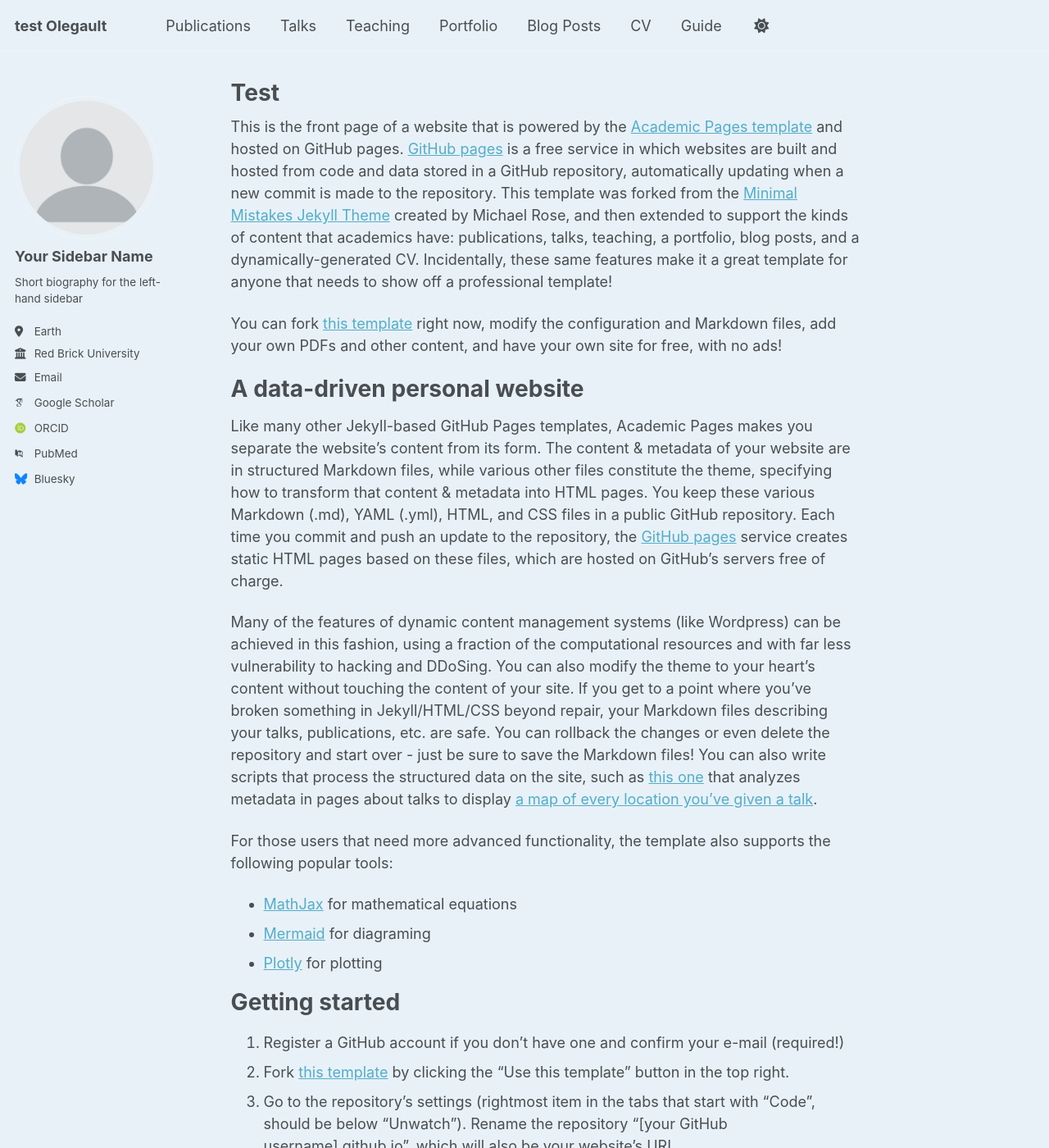
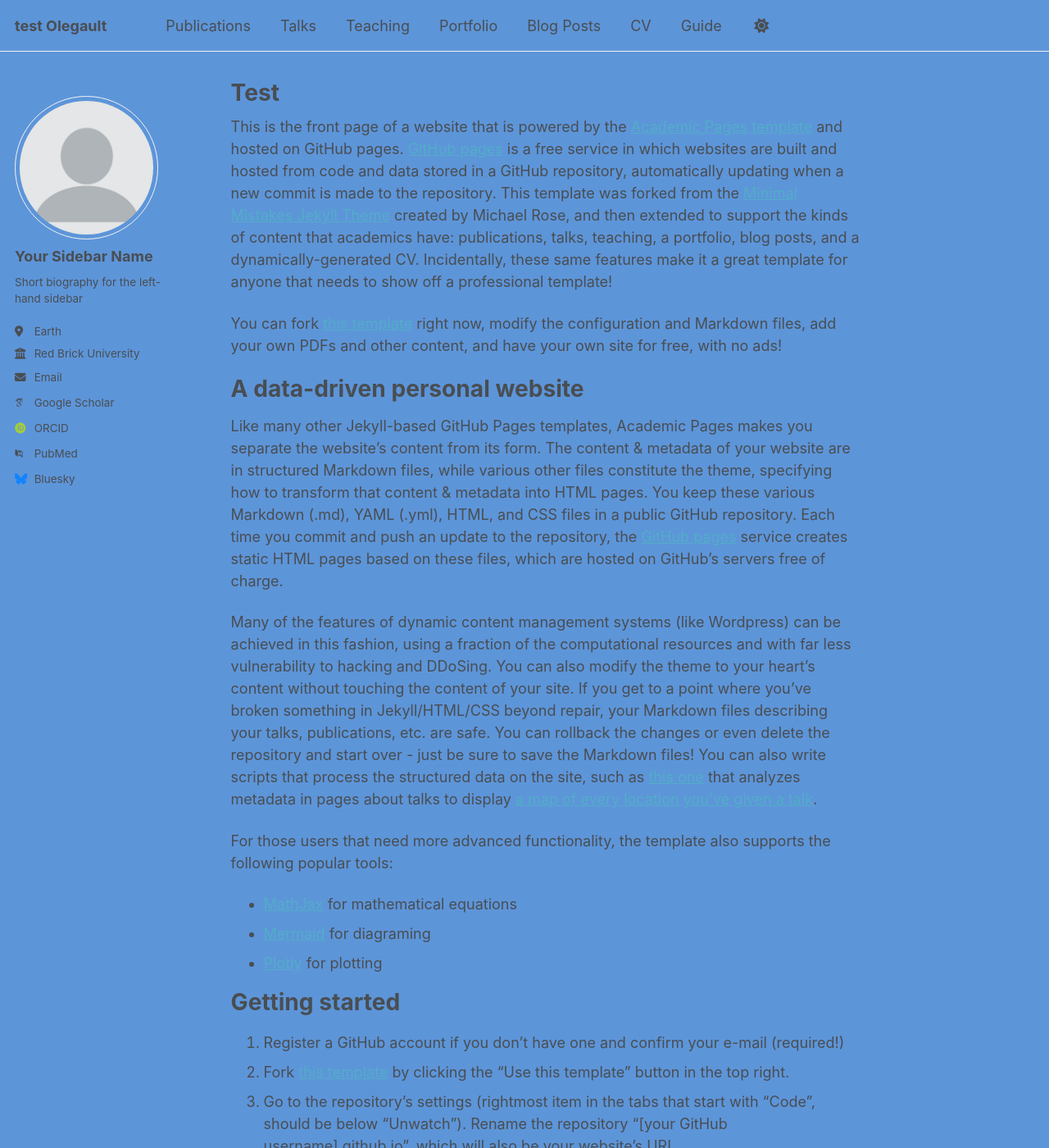
Before and after one commit to olivierrlegault/DrOlivierLegault, a Jekyll site: the page built from _pages/about.md, in a window 1280 px wide and 1400 px high. Shown: the whole window at 82% size. Built offline with Jekyll 4.4.1, drawn with Linux system fonts in a browser that asks for light colours; some web fonts are replaced; a script that is not in the unit is left out.

Commit message:
Update _default.scss

```diff
--- a/_sass/theme/_default.scss
+++ b/_sass/theme/_default.scss
@@ -29,7 +29,7 @@ $sidebar-screen-min-width   : 1024px;
 /* Default light theme for the site */
 :root {
     --global-base-color                 : #{$gray};
-    --global-bg-color                   : #e8f1f8;
+    --global-bg-color                   : #5d95d9;
     --global-footer-bg-color            : #f2f3f3;
     --global-border-color               : #{$lighter-gray};
     --global-dark-border-color          : #bdc1c4;
```
